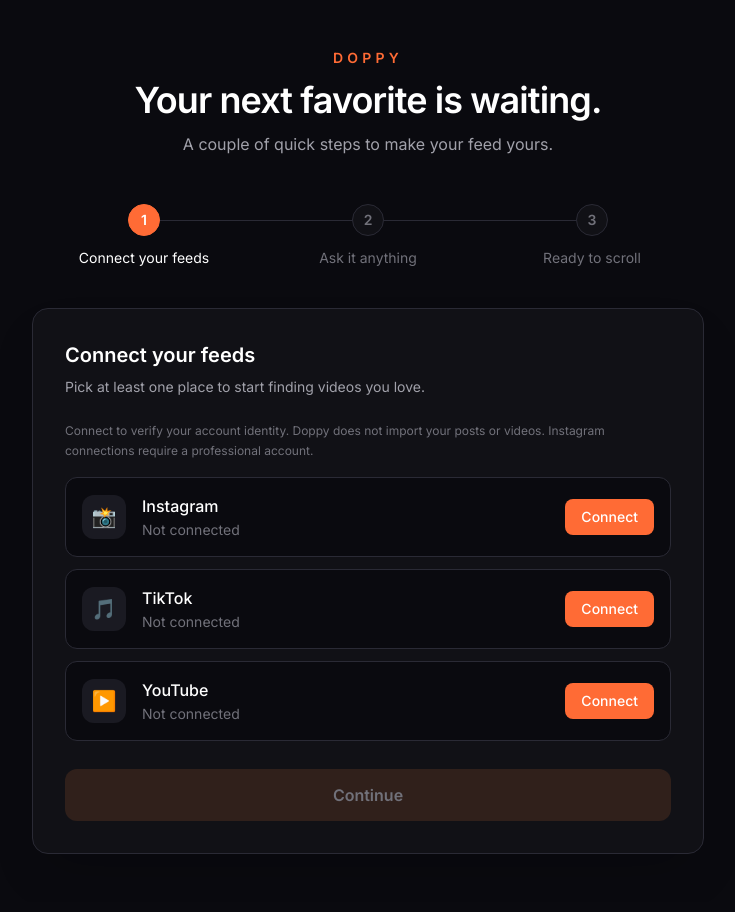
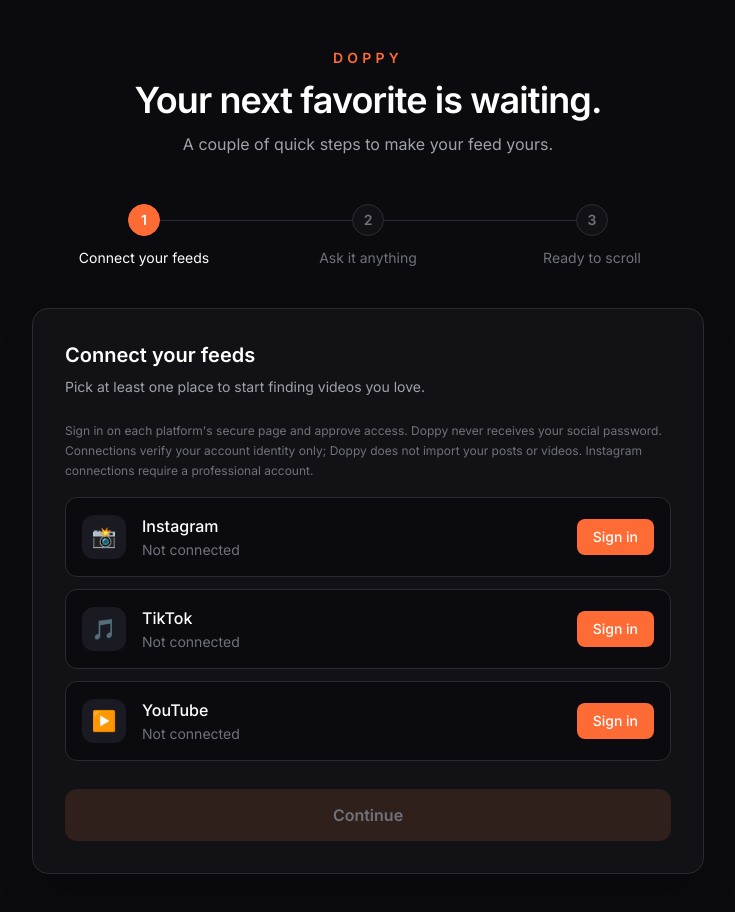
Before and after one commit to IvanDjumbishliev/Doppy, a Next.js app: page / in a window 1280 px wide. Shown: the top 912 px of the page, without its empty margins (272-1007 px from the left). Built offline with nearby package versions, Linux system fonts and the light colour scheme; no server answers.

Commit message:
feat: update README and page content to clarify OAuth sign-in process and account verification

```diff
--- a/app/page.tsx
+++ b/app/page.tsx
@@ -243,9 +243,10 @@ export default function Home() {
                 </p>
               )}
               <p className="mb-4 text-xs leading-5 text-zinc-500">
-                Connect to verify your account identity. Doppy does not import
-                your posts or videos. Instagram connections require a
-                professional account.
+                Sign in on each platform&apos;s secure page and approve access.
+                Doppy never receives your social password. Connections verify
+                your account identity only; Doppy does not import your posts or
+                videos. Instagram connections require a professional account.
               </p>
               <ul className="space-y-3">
                 {platforms.map(({ id, name, emoji }) => {
@@ -300,7 +301,7 @@ export default function Home() {
                               : "bg-[#ff6b35] text-white hover:bg-[#ff8052]"
                           }`}
                         >
-                          Connect
+                          Sign in
                         </a>
                       )}
                     </li>
```
Also changed, not shown: 1 other file (tests, documents, lock files or other folders).
